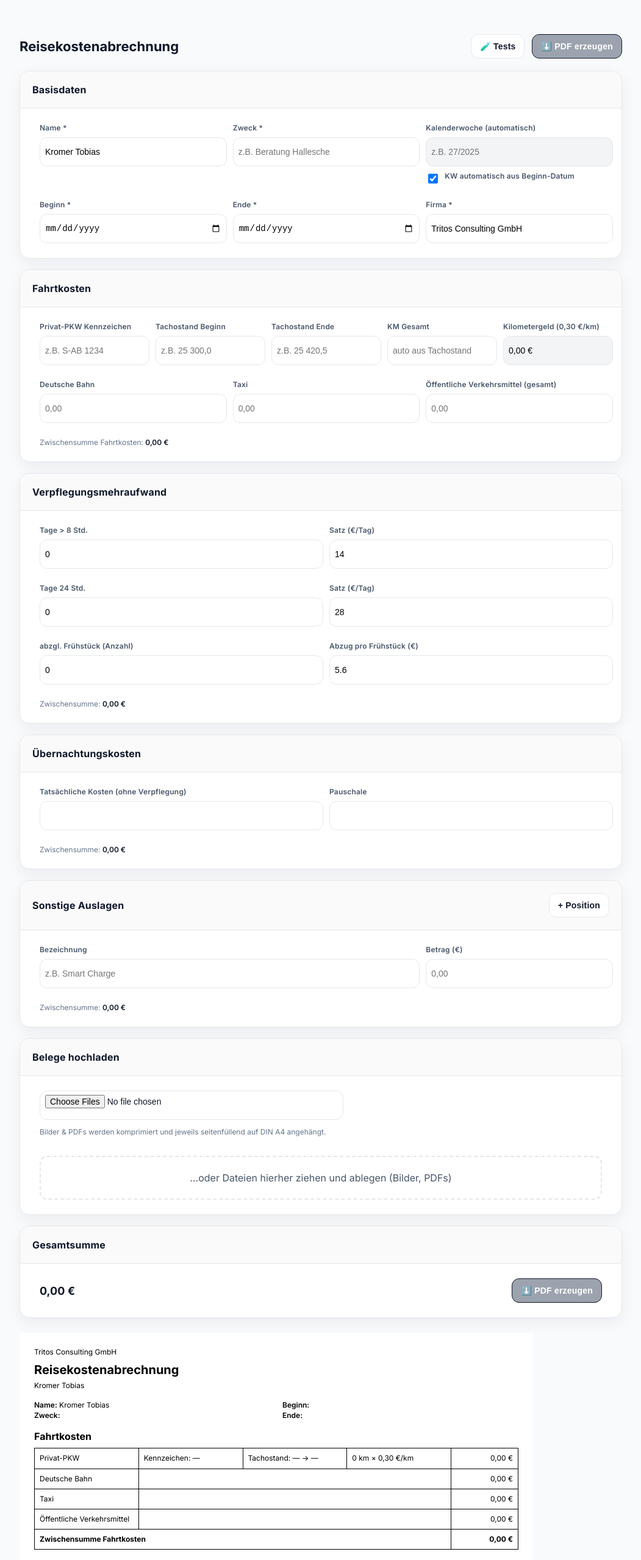
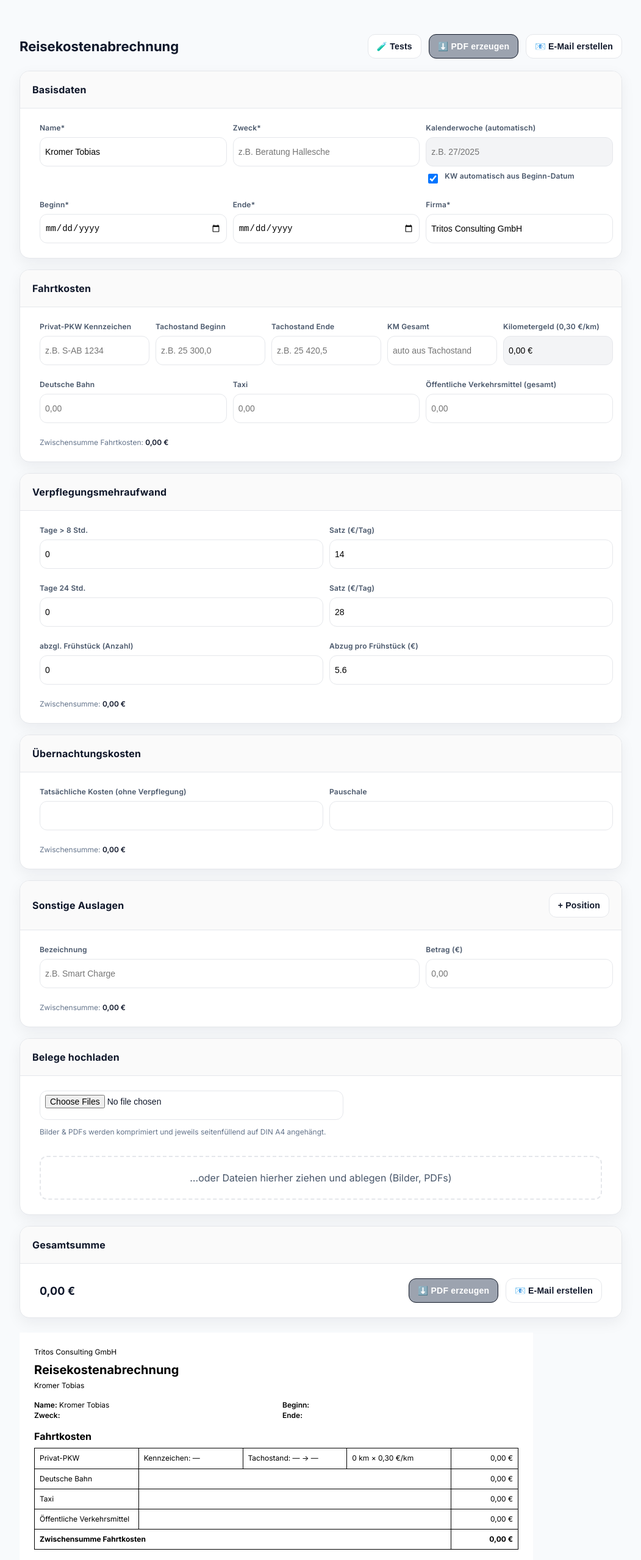
Before and after one commit to tritos-consulting/reisekosten, a React (Vite) app: page / in a window 1280 px wide. Shown: the top 2559 px of the page at 61% size, without its empty margins (114-1165 px from the left). Built offline with nearby package versions, Linux system fonts and the light colour scheme.

Commit message:
Update TravelExpenseFormDE.jsx
Email Button ergänzt

```diff
--- a/src/TravelExpenseFormDE.jsx
+++ b/src/TravelExpenseFormDE.jsx
@@ -4,15 +4,15 @@ import { jsPDF } from "jspdf";
 import html2canvas from "html2canvas";
 
 /**
- * Features / Fixes:
+ * Enthält:
  * - 0,30 €/km (keine Staffel), KM aus Tachostand
- * - Responsive Layout, größere Seitenränder/Spaltengaps
- * - Upload: Bilder & PDFs, Entfernen-Button pro Beleg (Overlay), Drag&Drop
- * - PDF-Export komprimiert (JPEG) + Anhänge seitenfüllend A4
- * - pdf.js wird zuerst lokal (public/pdfjs) geladen, dann CDN-Fallback
- * - PDF enthält: Fahrtkosten, Verpflegung, Übernachtung, Sonstige Auslagen
- * - Logo erscheint nur auf der ersten Seite, rechtsbündig mit Rand; LOGO_RIGHT steuerbar
- * - Basisdaten sind Pflichtfelder (Button gesperrt + Validierung beim Export)
+ * - Pflichtfelder in Basisdaten (PDF-Button erst aktiv, wenn alles gefüllt)
+ * - Drag&Drop + Entfernen-Button für Belege (Bilder & PDFs)
+ * - PDF-Anhänge seitenfüllend A4, Bild-Kompression
+ * - pdf.js-Lader (zuerst lokal /public/pdfjs, dann CDN-Fallback)
+ * - Logo nur auf erster PDF-Seite (rechtsbündig, LOGO_RIGHT justierbar)
+ * - Einheitliche, rechtsbündige Betragsspalten in allen Tabellen
+ * - „📧 E-Mail erstellen“-Button (Light-Variante, mailto:)
  */
 
 // --------- Design Tokens ----------
@@ -77,7 +77,7 @@ const CardContent = ({ children }) => (
   <div
     style={{
       paddingInline: 32,   // gleicher Abstand links & rechts
-      paddingBlock: 24,    // oben/unten
+      paddingBlock: 24,    // Abstand oben/unten
       display: "grid",
       gap: 24,
       boxSizing: "border-box",
@@ -197,9 +197,9 @@ const JPG_QUALITY_ATTACH = 0.72;// Anhänge
 
 // Logo (liegt in /public/logo.png)
 const LOGO_SRC = "logo.png";
-const LOGO_W = 180;  // pt
-const LOGO_H = 84;   // pt
-const LOGO_RIGHT = 24; // Abstand zum rechten Seitenrand (pt). 24pt ≈ 0,85cm
+const LOGO_W = 180;     // Breite in pt
+const LOGO_H = 84;      // Höhe in pt
+const LOGO_RIGHT = 24;  // Abstand vom rechten Rand in pt (1 cm ≈ 28.35 pt)
 
 async function downscaleImage(dataUrl, targetWidthPx = TARGET_IMG_PX, quality = JPG_QUALITY_ATTACH) {
   return new Promise((resolve) => {
@@ -341,8 +341,8 @@ export default function TravelExpenseFormDE() {
   const sumAuslagen = useMemo(() => computeSumAuslagen(auslagen), [auslagen]);
   const gesamt = useMemo(() => sumFahrt + sumVerpf + sumUebernacht + sumAuslagen, [sumFahrt, sumVerpf, sumUebernacht, sumAuslagen]);
 
-  // ---------- Helpers ----------
-  const isBasisValid = Boolean(basis.name && basis.zweck && basis.beginn && basis.ende && basis.firma);
+  // Pflichtfelder-Check
+  const basisOk = Boolean(basis.name && basis.zweck && basis.beginn && basis.ende && basis.firma);
 
   // ---------- Handlers ----------
   const addAuslage = () => setAuslagen((a) => [...a, { id: Date.now(), text: "", betrag: "" }]);
@@ -427,13 +427,6 @@ export default function TravelExpenseFormDE() {
   const generatePDF = async () => {
     setErrMsg("");
     setPdfUrl("");
-
-    // Pflichtfelder prüfen
-    if (!isBasisValid) {
-      setErrMsg("Bitte füllen Sie alle Pflichtfelder in den Basisdaten aus (Name, Zweck, Beginn, Ende, Firma).");
-      return;
-    }
-
     try {
       const node = printableRef.current;
       if (!node) return;
@@ -485,9 +478,9 @@ export default function TravelExpenseFormDE() {
       const imgMain = canvas.toDataURL("image/jpeg", JPG_QUALITY_MAIN);
       pdf.addImage(imgMain, "JPEG", (pageW - w) / 2, margin, w, h, undefined, "FAST");
 
-      // Logo nur auf der ERSTEN Seite – am rechten Rand (LOGO_RIGHT)
+      // Logo nur auf der ersten Seite, rechtsbündig (LOGO_RIGHT)
       if (logoImg) {
-        const x = pageW - LOGO_RIGHT - LOGO_W; // rechtsbündig mit LOGO_RIGHT Abstand
+        const x = pageW - LOGO_RIGHT - LOGO_W;
         pdf.addImage(logoImg, "PNG", x, margin, LOGO_W, LOGO_H);
       }
 
@@ -522,7 +515,7 @@ export default function TravelExpenseFormDE() {
         }
       }
 
-      // 3) Einfügen: je Bild eine A4-Seite, Orientierung passend (KEIN Logo mehr auf Folgeseiten)
+      // 3) Einfügen: je Bild eine A4-Seite, Orientierung passend (KEIN Logo auf Folgeseiten)
       for (let i = 0; i < allImages.length; i++) {
         const { dataUrl, name } = allImages[i];
 
@@ -619,8 +612,24 @@ export default function TravelExpenseFormDE() {
         <h1 style={{ fontSize: 22, fontWeight: 700, margin: 0 }}>Reisekostenabrechnung</h1>
         <div style={{ display: "flex", gap: 12, flexWrap: "wrap" }}>
           <Button variant="secondary" onClick={runTests}>🧪 Tests</Button>
-          <Button onClick={generatePDF} disabled={busy || !isBasisValid}>
+
+          <Button onClick={generatePDF} disabled={busy || !basisOk}>
             {busy ? "⏳ Erzeuge PDF…" : "⬇️ PDF erzeugen"}
+          </Button>
+
+          {/* NEW: Light-Mailto Button */}
+          <Button
+            variant="secondary"
+            onClick={() => {
+              const kw = basis.kw || "XX";
+              const mailtoLink = `mailto:rechnungswesen@tritos-consutling.com?subject=${encodeURIComponent(
+                `Reisekosten KW ${kw}`
+              )}&body=${encodeURIComponent("Bitte die PDF-Reisekostenabrechnung im Anhang einfügen.")}`;
+              window.location.href = mailtoLink;
+            }}
+            title="E-Mail mit Betreff erstellen"
+          >
+            📧 E-Mail erstellen
           </Button>
         </div>
       </div>
@@ -631,11 +640,11 @@ export default function TravelExpenseFormDE() {
         <CardContent>
           <div style={{ display: "grid", gridTemplateColumns: cols(3, 2, 1), columnGap: colGap, rowGap: 24 }}>
             <div>
-              <Label htmlFor="name">Name *</Label>
+              <Label htmlFor="name">Name*</Label>
               <Input id="name" required value={basis.name} onChange={(e) => setBasis({ ...basis, name: e.target.value })} />
             </div>
             <div>
-              <Label htmlFor="zweck">Zweck *</Label>
+              <Label htmlFor="zweck">Zweck*</Label>
               <Input id="zweck" required placeholder="z.B. Beratung Hallesche" value={basis.zweck} onChange={(e) => setBasis({ ...basis, zweck: e.target.value })} />
             </div>
             <div>
@@ -660,15 +669,15 @@ export default function TravelExpenseFormDE() {
               </div>
             </div>
             <div>
-              <Label htmlFor="beginn">Beginn *</Label>
+              <Label htmlFor="beginn">Beginn*</Label>
               <Input id="beginn" type="date" required value={basis.beginn} onChange={(e) => setBasis({ ...basis, beginn: e.target.value })} />
             </div>
             <div>
-              <Label htmlFor="ende">Ende *</Label>
+              <Label htmlFor="ende">Ende*</Label>
               <Input id="ende" type="date" required value={basis.ende} onChange={(e) => setBasis({ ...basis, ende: e.target.value })} />
             </div>
             <div>
-              <Label htmlFor="firma">Firma *</Label>
+              <Label htmlFor="firma">Firma*</Label>
               <Input id="firma" required value={basis.firma} onChange={(e) => setBasis({ ...basis, firma: e.target.value })} />
             </div>
           </div>
@@ -945,7 +954,21 @@ export default function TravelExpenseFormDE() {
           <div style={{ display: "flex", alignItems: "center", justifyContent: "space-between", gap: 12, flexWrap: "wrap" }}>
             <div style={{ fontSize: 18, fontWeight: 700 }}>{fmt(gesamt)}</div>
             <div style={{ display: "flex", gap: 12, alignItems: "center" }}>
-              <Button onClick={generatePDF} disabled={busy || !isBasisValid}>{busy ? "⏳ Erzeuge PDF…" : "⬇️ PDF erzeugen"}</Button>
+              <Button onClick={generatePDF} disabled={busy || !basisOk}>
+                {busy ? "⏳ Erzeuge PDF…" : "⬇️ PDF erzeugen"}
+              </Button>
+              <Button
+                variant="secondary"
+                onClick={() => {
+                  const kw = basis.kw || "XX";
+                  const mailtoLink = `mailto:rechnungswesen@tritos-consutling.com?subject=${encodeURIComponent(
+                    `Reisekosten KW ${kw}`
+                  )}&body=${encodeURIComponent("Bitte die PDF-Reisekostenabrechnung im Anhang einfügen.")}`;
+                  window.location.href = mailtoLink;
+                }}
+              >
+                📧 E-Mail erstellen
+              </Button>
               {pdfUrl && (
                 <>
                   <a href={pdfUrl} target="_blank" rel="noreferrer" style={{ textDecoration: "none", fontSize: 14 }}>Vorschau öffnen</a>
@@ -972,7 +995,7 @@ export default function TravelExpenseFormDE() {
           marginTop: 24,
         }}
       >
-        {/* Kopfbereich – Logo NICHT rendern (sonst doppelt in der PDF) */}
+        {/* Kopfbereich – Logo NICHT rendern (damit es nicht doppelt im PDF landet) */}
         <div style={{ display: "flex", alignItems: "center", justifyContent: "space-between" }}>
           <div>
             <div style={{ fontSize: 12 }}>{basis.firma}</div>
@@ -983,8 +1006,7 @@ export default function TravelExpenseFormDE() {
               {basis.name}
             </div>
           </div>
-          {/* Placeholder für Layout, Logo wird NUR im PDF hinzugefügt */}
-          <div style={{ width: LOGO_W * 0.5, height: LOGO_H * 0.5 }} />
+          <div style={{ width: 90, height: 28 }} />
         </div>
 
         {/* Basisdaten PDF */}
@@ -999,7 +1021,7 @@ export default function TravelExpenseFormDE() {
           </div>
         </div>
 
-        {/* Tabellen – letzte Spalte feste Breite, rechtsbündig */}
+        {/* Tabellen – 5-Spalten-Raster, letzte Spalte = Beträge (rechtsbündig, fixe Breite) */}
         {(() => {
           const cell = { border: "1px solid #000", padding: 8, fontSize: 12, verticalAlign: "top" };
           const header = { fontWeight: 700, marginTop: 16 };
@@ -1015,10 +1037,7 @@ export default function TravelExpenseFormDE() {
               <div style={header}>Fahrtkosten</div>
               <table style={{ width: "100%", borderCollapse: "collapse", marginTop: 8, tableLayout: "fixed" }}>
                 <colgroup>
-                  <col />
-                  <col />
-                  <col />
-                  <col />
+                  <col /><col /><col /><col />
                   <col style={{ width: 110 }} />
                 </colgroup>
                 <tbody>
@@ -1055,10 +1074,7 @@ export default function TravelExpenseFormDE() {
               <div style={header}>Verpflegungsmehraufwand</div>
               <table style={{ width: "100%", borderCollapse: "collapse", marginTop: 8, tableLayout: "fixed" }}>
                 <colgroup>
-                  <col />
-                  <col />
-                  <col />
-                  <col />
+                  <col /><col /><col /><col />
                   <col style={{ width: 110 }} />
                 </colgroup>
                 <tbody>
@@ -1094,10 +1110,7 @@ export default function TravelExpenseFormDE() {
               <div style={header}>Übernachtungskosten</div>
               <table style={{ width: "100%", borderCollapse: "collapse", marginTop: 8, tableLayout: "fixed" }}>
                 <colgroup>
-                  <col />
-                  <col />
-                  <col />
-                  <col />
+                  <col /><col /><col /><col />
                   <col style={{ width: 110 }} />
                 </colgroup>
                 <tbody>
@@ -1122,10 +1135,7 @@ export default function TravelExpenseFormDE() {
               <div style={header}>Sonstige Auslagen</div>
               <table style={{ width: "100%", borderCollapse: "collapse", marginTop: 8, tableLayout: "fixed" }}>
                 <colgroup>
-                  <col />
-                  <col />
-                  <col />
-                  <col />
+                  <col /><col /><col /><col />
                   <col style={{ width: 110 }} />
                 </colgroup>
                 <tbody>
```
